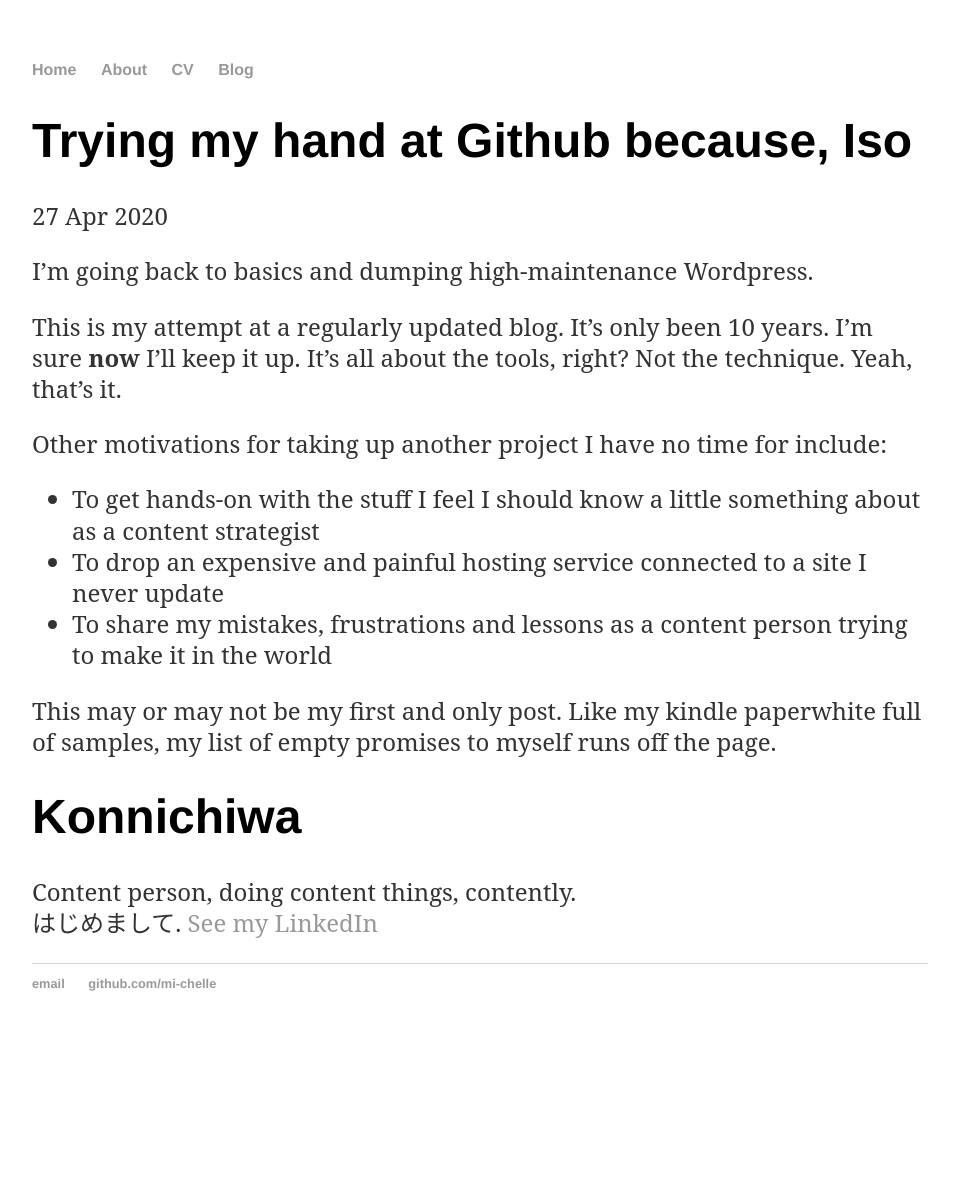
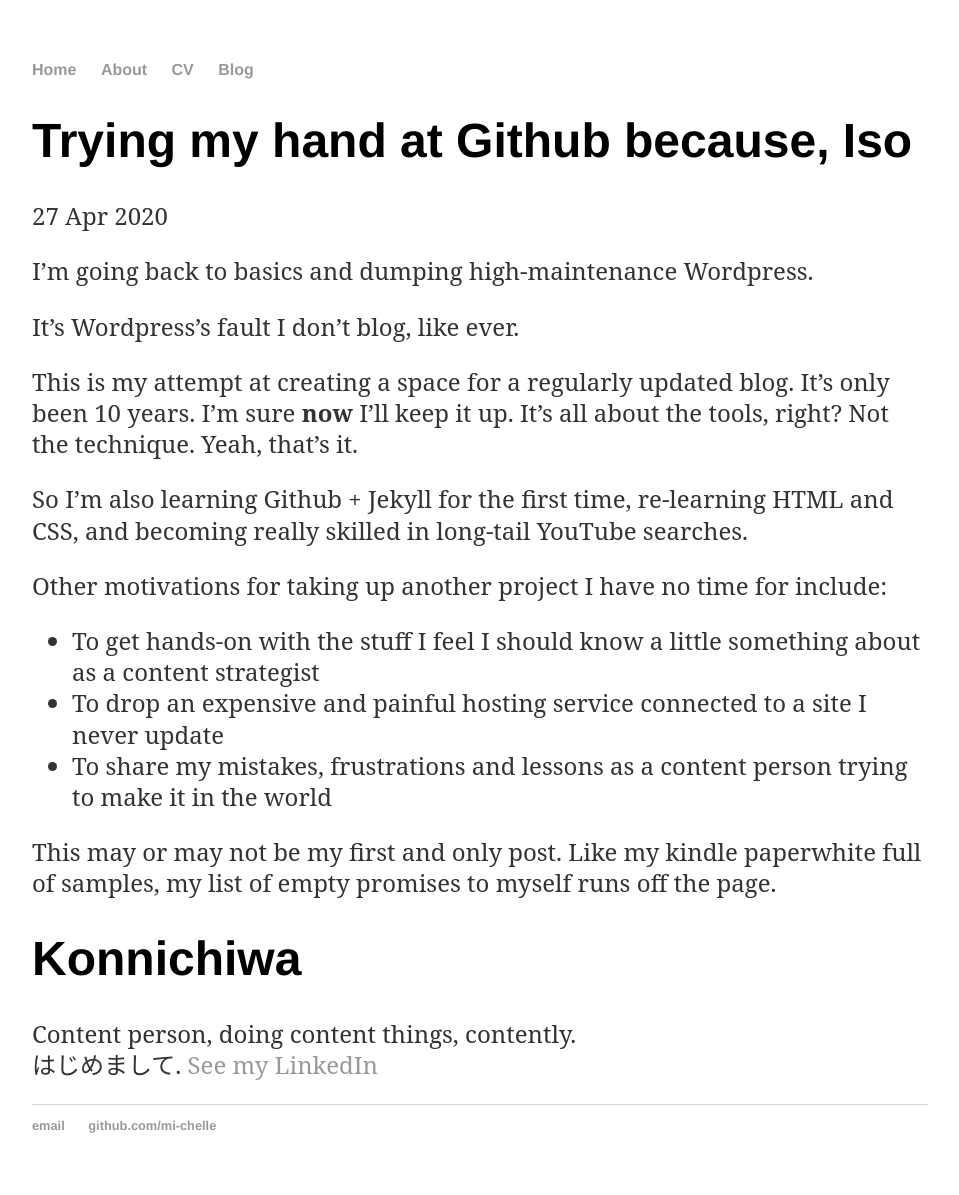
Before and after one commit to mi-chelle/akauntabiritii, a Jekyll site: the page built from _posts/2020-04-27-trying-my-hand-at-github-because-iso.md, in a window 1280 px wide. Shown: the whole page, without its empty margins (160-1119 px from the left). Built offline with Jekyll 4.4.1, drawn with Linux system fonts in a browser that asks for light colours; before the commit the page ends 1053 px from its top, so only the background shows below that.

Commit message:
Update 2020-04-27-trying-my-hand-at-github-because-iso.md

```diff
--- a/_posts/2020-04-27-trying-my-hand-at-github-because-iso.md
+++ b/_posts/2020-04-27-trying-my-hand-at-github-because-iso.md
@@ -7,7 +7,11 @@ published: true
 
 I'm going back to basics and dumping high-maintenance Wordpress.
 
-This is my attempt at a regularly updated blog. It's only been 10 years. I'm sure __now__ I'll keep it up. It's all about the tools, right? Not the technique. Yeah, that's it.
+It's Wordpress's fault I don't blog, like ever.
+
+This is my attempt at creating a space for a regularly updated blog. It's only been 10 years. I'm sure __now__ I'll keep it up. It's all about the tools, right? Not the technique. Yeah, that's it.
+
+So I'm also learning Github + Jekyll for the first time, re-learning HTML and CSS, and becoming really skilled in long-tail YouTube searches.
 
 Other motivations for taking up another project I have no time for include:
 
```
